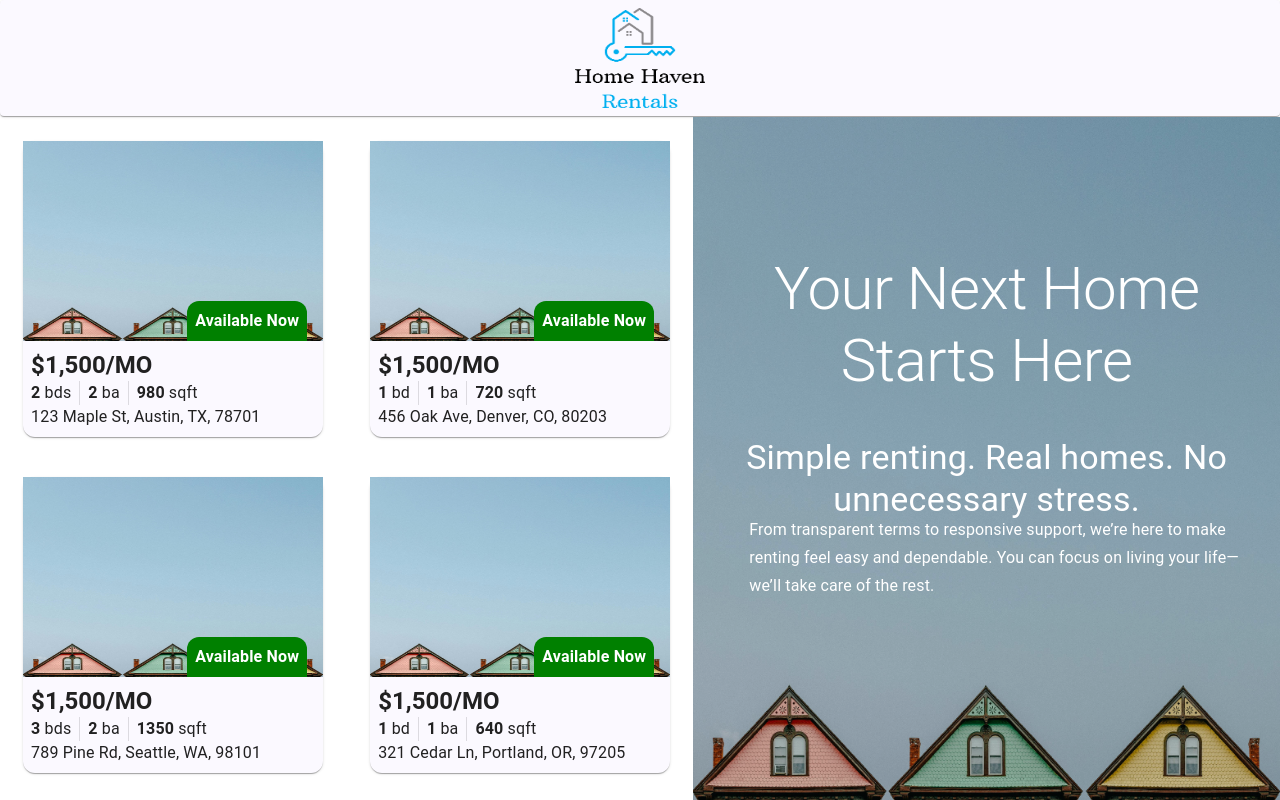
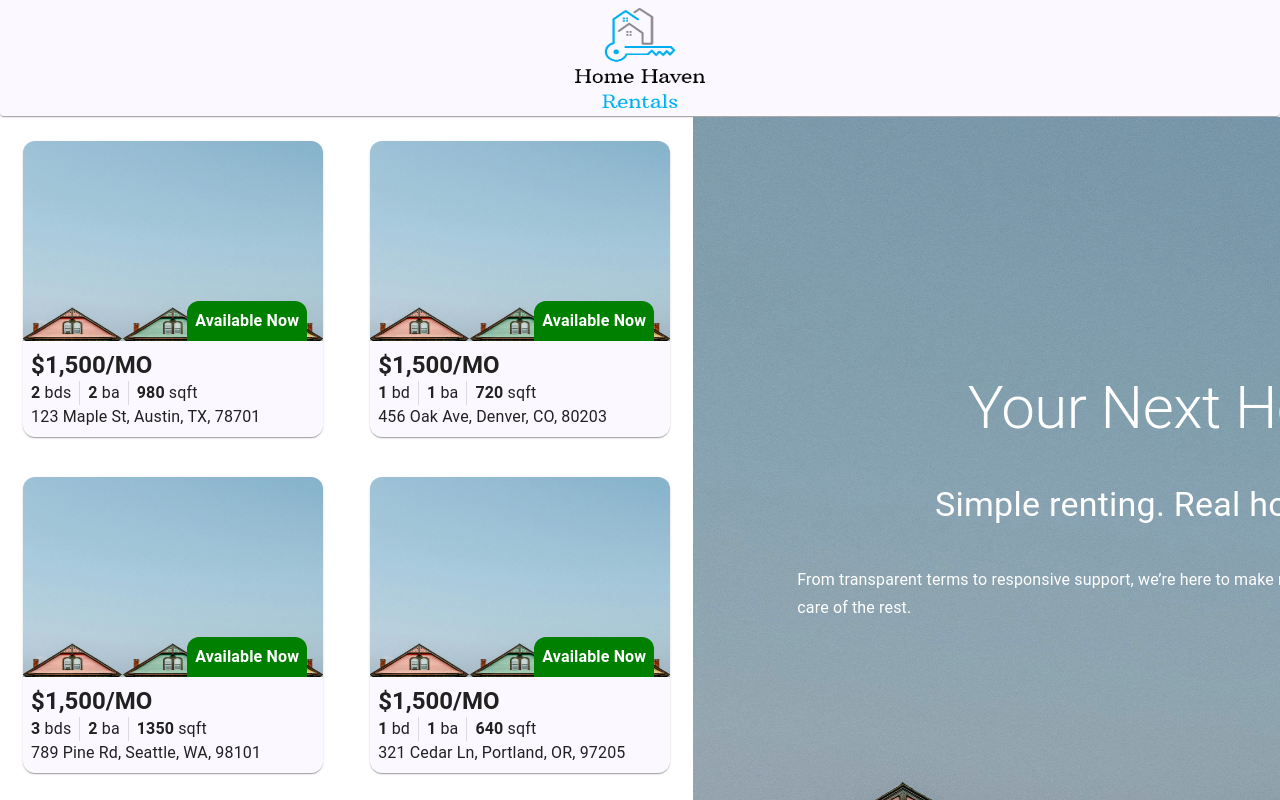
Before and after one commit to jmjles/HomeHaven-Rentals, a Next.js app: page / in a window 1280 px wide. Built offline with nearby package versions, Linux system fonts and the light colour scheme; what @mui/material-nextjs would draw is missing.

Commit message:
devop: fixed scrolling issue

```diff
--- a/src/app/page.tsx
+++ b/src/app/page.tsx
@@ -7,19 +7,18 @@ export default async function Home() {
   return (
     <Grid
       container
-      direction={"column"}
       minHeight={"100vh"}
-      height="100dvh"
+      height={"100dvh"}
       width={"100vw"}
       overflow={"hidden"}
       spacing={0}
       gap={0.1}
-      wrap="nowrap"
+      component={"main"}
     >
-      <Grid width={"100%"}>
+      <Grid width={"100%"} component={"section"}>
         <Nav />
       </Grid>
-      <Grid flex={"1 1 auto"} minHeight={0}>
+      <Grid flex={"1 1 auto"} minHeight={0} component={"section"}>
         <RentalViewer />
       </Grid>
     </Grid>
--- a/src/components/information/Landing.tsx
+++ b/src/components/information/Landing.tsx
@@ -1,4 +1,4 @@
-import { Box, Button, Typography as Font } from "@mui/material";
+import { Box, Button, Container, Typography as Font } from "@mui/material";
 import landing from "@/assets/landing.jpg";
 import Image from "next/image";
 
@@ -6,18 +6,22 @@ export default function Landing({ showButton, handleShow }: LandingProps) {
   return (
     <Box
       height={"100%"}
+      width={"100vw"}
       position="relative"
       color={"#FFF"}
       padding={2}
       textAlign={"center"}
     >
-      <Font variant="h2" paddingTop={"15vh"}>
-        Your Next Home Starts Here
-      </Font>
-      <Font
-        variant="h4"
-        paddingTop={"5vh"}
+      <Container
+        sx={{
+          transform: "translate(-50%,-50%)",
+          position: "absolute",
+          top: "50%",
+          left: "50%",
+        }}
       >
+        <Font variant="h2">Your Next Home Starts Here</Font>
+        <Font variant="h4" paddingTop={"5vh"}>
           Simple renting. Real homes. No unnecessary stress.
         </Font>
 
@@ -33,16 +37,16 @@ export default function Landing({ showButton, handleShow }: LandingProps) {
 
         <Font
           variant="subtitle1"
-        position="absolute"
-        bottom="20vh"
           padding={5}
           textAlign={"left"}
           display={{ xs: "none", md: "block" }}
         >
-        From transparent terms to responsive support, we’re here to make renting
-        feel easy and dependable. You can focus on living your life—we’ll take
-        care of the rest.
+          From transparent terms to responsive support, we’re here to make
+          renting feel easy and dependable. You can focus on living your
+          life—we’ll take care of the rest.
         </Font>
+      </Container>
+
       <Image
         src={landing}
         alt="Three homes with an open sky."
--- a/src/components/information/Lease.tsx
+++ b/src/components/information/Lease.tsx
@@ -2,7 +2,7 @@ import { RentalType } from "@/dummyData";
 import { Box, Typography as Font, Stack } from "@mui/material";
 
 export default function Lease({ terms }: LeaseProps) {
-  if (terms.length === 0) return <></>;
+  if (terms.length === 0) return null
   return (
     <Box>
       <Stack spacing={1}>
--- a/src/components/rentalViewer/RentalViewer.tsx
+++ b/src/components/rentalViewer/RentalViewer.tsx
@@ -23,7 +23,14 @@ export default function RentalViewer() {
   }, []);
 
   return (
-    <Grid container size={12} height={"100%"}>
+    <Grid
+      container
+      size={12}
+      height={"100vh"}
+      width={"100vw"}
+      overflow={"hidden"}
+      position={"relative"}
+    >
       <Grid size={{ xs: 12, lg: 6.5 }} overflow={"scroll"} height={"100%"}>
         <Rentals
           rentals={rentals}
@@ -37,7 +44,7 @@ export default function RentalViewer() {
         display={{ xs: "block", lg: "none" }}
         position={{ xs: "absolute", lg: "relative" }}
         overflow={"scroll"}
-        width={"100%"}
+        width={"100vw"}
         height={{ xs: "calc(100% - 116px)", lg: "100%" }}
         zIndex={99}
       >
@@ -48,7 +55,7 @@ export default function RentalViewer() {
         display={{ xs: "none", lg: "block" }}
         position={{ xs: "absolute", lg: "relative" }}
         overflow={"scroll"}
-        width={"100%"}
+        width={"100vw"}
         height={{ xs: "calc(100% - 116px)", lg: "100%" }}
         zIndex={99}
       >
--- a/src/components/rentals/Rental.tsx
+++ b/src/components/rentals/Rental.tsx
@@ -30,6 +30,7 @@ export default function Rental({ rental, onClick }: RentalProps) {
         <Image
           src={featuredImage}
           alt={`Featured image of ${address}`}
+          style={{ borderTopRightRadius: 12, borderTopLeftRadius: 12 }}
           width={300}
           height={200}
         />
```
Lines whose indentation alone changed are shown as unchanged.
